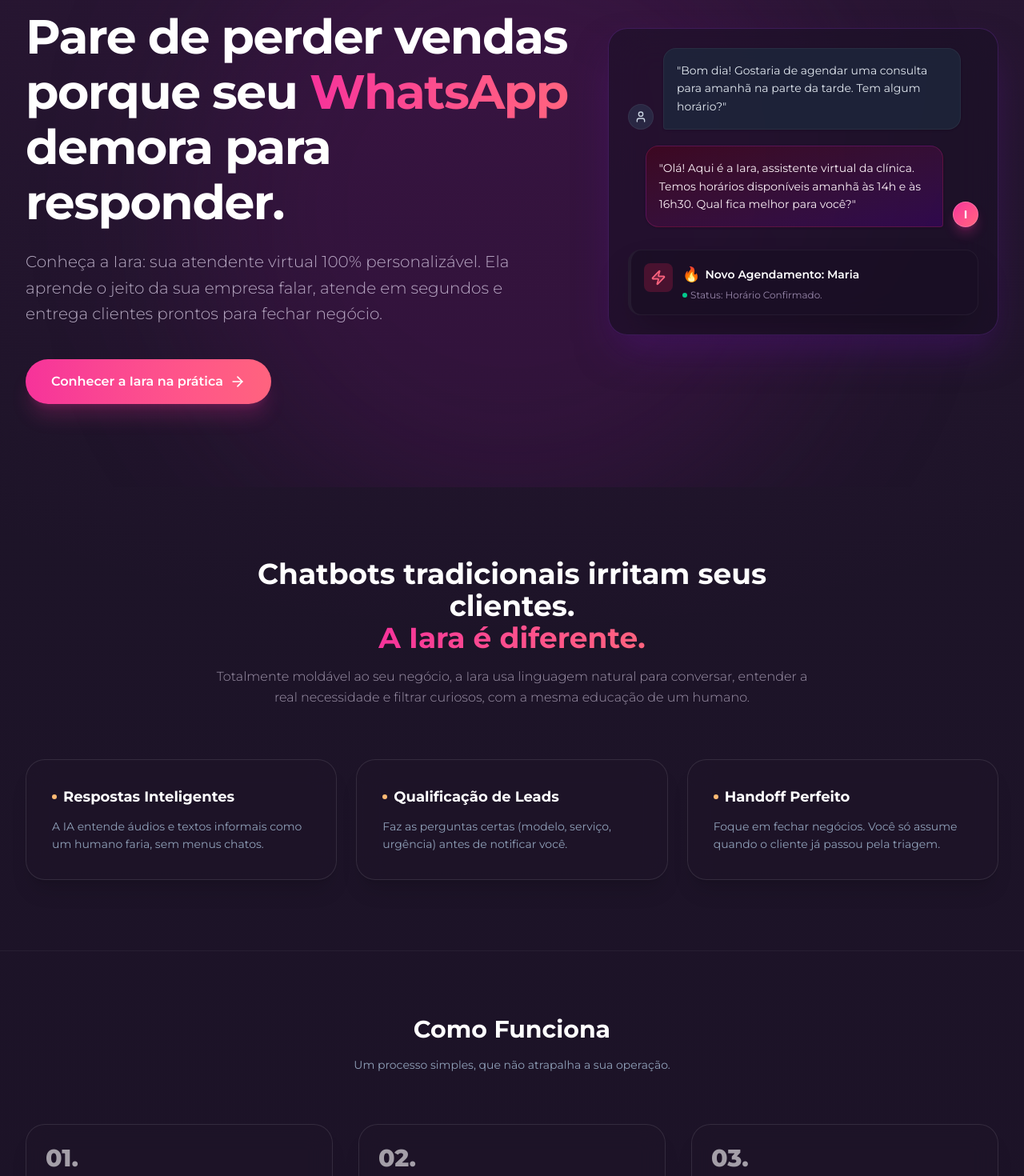
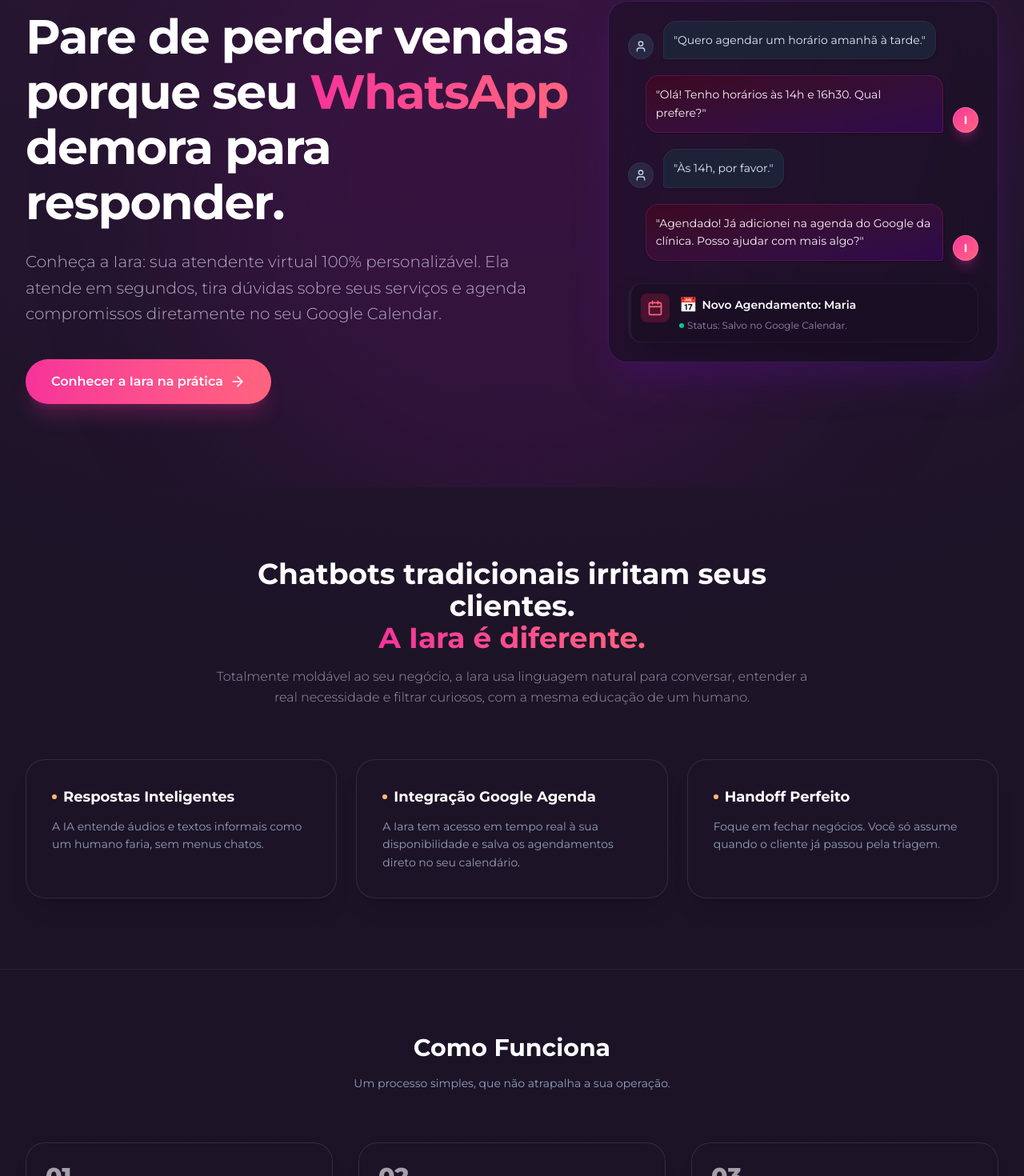
Before and after one commit to daviml/TriagemBot-AI, a React (Vite) app: page / in a window 1280 px wide. Shown: the part 220-1690 px from the top of the page at 80% size. Built offline with nearby package versions, Linux system fonts and the light colour scheme.

Commit message:
Update App.tsx

```diff
--- a/src/App.tsx
+++ b/src/App.tsx
@@ -6,7 +6,7 @@
 import {
   Bot, MessageSquareWarning, Filter, BellRing,
   ChevronDown, Smartphone, ArrowRight, Check,
-  Settings, Zap, PhoneCall, Sparkles, User
+  Settings, Zap, PhoneCall, Sparkles, User, Calendar
 } from 'lucide-react';
 import { motion, AnimatePresence } from 'motion/react';
 import { useState, useEffect } from 'react';
@@ -122,7 +122,7 @@
               </h1>
 
               <p className="text-lg sm:text-xl text-purple-100/70 mb-10 leading-relaxed max-w-2xl font-light">
-                Conheça a Iara: sua atendente virtual 100% personalizável. Ela aprende o jeito da sua empresa falar, atende em segundos e entrega clientes prontos para fechar negócio.
+                Conheça a Iara: sua atendente virtual 100% personalizável. Ela atende em segundos, tira dúvidas sobre seus serviços e agenda compromissos diretamente no seu Google Calendar.
               </p>
 
               <div className="flex flex-col sm:flex-row gap-4 mb-2">
@@ -145,20 +145,40 @@
               className="relative w-full bg-[#1A1025]/60 backdrop-blur-xl p-6 rounded-3xl border border-purple-500/20 shadow-2xl shadow-purple-900/50"
             >
               <div className="flex flex-col gap-5">
-                {/* User Message */}
+                {/* User Message 1 */}
                 <div className="flex gap-3 items-end">
                   <div className="w-8 h-8 rounded-full bg-slate-700/50 flex items-center justify-center flex-shrink-0 border border-white/5">
                     <User className="w-4 h-4 text-slate-300" />
                   </div>
-                  <div className="bg-slate-800/80 border border-white/5 p-4 rounded-2xl rounded-bl-sm text-sm leading-relaxed text-slate-200 shadow-sm max-w-[85%]">
-                    "Bom dia! Gostaria de agendar uma consulta para amanhã na parte da tarde. Tem algum horário?"
+                  <div className="bg-slate-800/80 border border-white/5 p-3 rounded-2xl rounded-bl-sm text-sm leading-relaxed text-slate-200 shadow-sm max-w-[85%]">
+                    "Quero agendar um horário amanhã à tarde."
                   </div>
                 </div>
 
-                {/* Iara Message */}
+                {/* Iara Message 1 */}
                 <div className="flex gap-3 items-end justify-end">
-                  <div className="bg-gradient-to-br from-rose-950/60 to-purple-950/60 border border-pink-500/20 p-4 rounded-2xl rounded-br-sm text-sm leading-relaxed text-pink-50 shadow-sm max-w-[85%]">
-                    "Olá! Aqui é a Iara, assistente virtual da clínica. Temos horários disponíveis amanhã às 14h e às 16h30. Qual fica melhor para você?"
+                  <div className="bg-gradient-to-br from-rose-950/60 to-purple-950/60 border border-pink-500/20 p-3 rounded-2xl rounded-br-sm text-sm leading-relaxed text-pink-50 shadow-sm max-w-[85%]">
+                    "Olá! Tenho horários às 14h e 16h30. Qual prefere?"
+                  </div>
+                  <div className="w-8 h-8 rounded-full bg-gradient-to-br from-pink-500 to-rose-400 flex-shrink-0 shadow-lg shadow-pink-500/30 flex items-center justify-center font-bold text-white text-sm border border-white/20">
+                    I
+                  </div>
+                </div>
+
+                {/* User Message 2 */}
+                <div className="flex gap-3 items-end">
+                  <div className="w-8 h-8 rounded-full bg-slate-700/50 flex items-center justify-center flex-shrink-0 border border-white/5">
+                    <User className="w-4 h-4 text-slate-300" />
+                  </div>
+                  <div className="bg-slate-800/80 border border-white/5 p-3 rounded-2xl rounded-bl-sm text-sm leading-relaxed text-slate-200 shadow-sm max-w-[85%]">
+                    "Às 14h, por favor."
+                  </div>
+                </div>
+
+                {/* Iara Message 2 */}
+                <div className="flex gap-3 items-end justify-end">
+                  <div className="bg-gradient-to-br from-rose-950/60 to-purple-950/60 border border-pink-500/20 p-3 rounded-2xl rounded-br-sm text-sm leading-relaxed text-pink-50 shadow-sm max-w-[85%]">
+                    "Agendado! Já adicionei na agenda do Google da clínica. Posso ajudar com mais algo?"
                   </div>
                   <div className="w-8 h-8 rounded-full bg-gradient-to-br from-pink-500 to-rose-400 flex-shrink-0 shadow-lg shadow-pink-500/30 flex items-center justify-center font-bold text-white text-sm border border-white/20">
                     I
@@ -166,19 +186,19 @@
                 </div>
 
                 {/* Notification Card */}
-                <div className="mt-2 p-4 bg-[#1A1025]/80 rounded-2xl border-l-4 border-rose-400 border-t border-r border-b border-white/5 shadow-2xl relative overflow-hidden group">
+                <div className="mt-2 p-3 bg-[#1A1025]/80 rounded-2xl border-l-4 border-rose-400 border-t border-r border-b border-white/5 shadow-2xl relative overflow-hidden group">
                   <div className="absolute inset-0 bg-gradient-to-r from-rose-400/10 to-transparent opacity-0 group-hover:opacity-100 transition-opacity" />
                   <div className="relative z-10 flex items-start gap-3">
                     <div className="bg-rose-500/20 p-2 rounded-lg">
-                      <Zap className="w-5 h-5 text-rose-400 fill-rose-400/20" />
+                      <Calendar className="w-5 h-5 text-rose-400" />
                     </div>
                     <div>
                       <p className="text-sm font-semibold text-white flex items-center gap-1.5">
-                        <span className="text-lg">🔥</span> Novo Agendamento: Maria
+                        <span className="text-lg">📅</span> Novo Agendamento: Maria
                       </p>
                       <p className="text-xs text-purple-200/60 mt-1 flex items-center gap-1">
                         <span className="w-1.5 h-1.5 rounded-full bg-emerald-400 animate-pulse" />
-                        Status: Horário Confirmado.
+                        Status: Salvo no Google Calendar.
                       </p>
                     </div>
                   </div>
@@ -201,9 +221,9 @@
       description: "A IA entende áudios e textos informais como um humano faria, sem menus chatos."
     },
     {
-      icon: <Filter className="w-5 h-5 text-green-400" />,
-      title: "Qualificação de Leads",
-      description: "Faz as perguntas certas (modelo, serviço, urgência) antes de notificar você."
+      icon: <Calendar className="w-5 h-5 text-green-400" />,
+      title: "Integração Google Agenda",
+      description: "A Iara tem acesso em tempo real à sua disponibilidade e salva os agendamentos direto no seu calendário."
     },
     {
       icon: <BellRing className="w-5 h-5 text-green-400" />,
@@ -252,7 +272,7 @@
   const steps = [
     { num: "01.", title: "Conectamos", desc: "Conectamos nosso sistema ao número do seu WhatsApp sem burocracia." },
     { num: "02.", title: "Treinamos", desc: "Enviamos para a IA o cérebro da sua empresa com horários e serviços." },
-    { num: "03.", title: "Triamos", desc: "A IA assume o primeiro atendimento e você recebe os leads mastigados." }
+    { num: "03.", title: "Agendamos", desc: "A IA assume o atendimento, esclarece dúvidas e marca os horários direto na sua agenda." }
   ];
 
   return (
@@ -361,7 +381,7 @@
                 </li>
                 <li className="flex gap-3 text-slate-300 text-sm items-start">
                   <Check className="w-5 h-5 text-pink-400 shrink-0 mt-0.5" />
-                  <span>Filtro de curiosos.</span>
+                  <span>Sincronização com Google Calendar.</span>
                 </li>
               </ul>
             </div>
```
